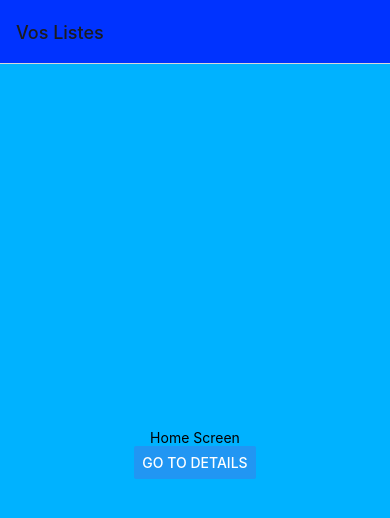
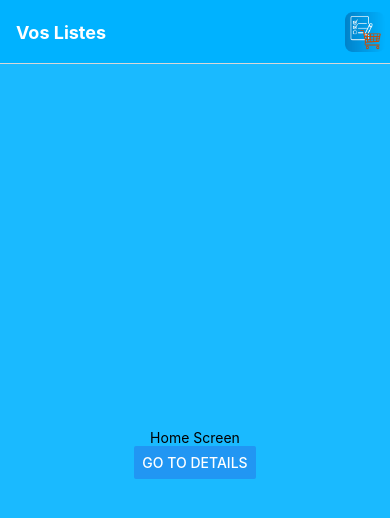
Before and after one commit to Damienvaiton/CaddieCollab, a React Native app: screen / in a window 390 px wide. Shown: the top 518 px of the page. Built offline with nearby package versions, Linux system fonts and the light colour scheme.

Commit message:
Refactor navigation setup and dependencies in package.json and App.tsx

```diff
--- a/App.tsx
+++ b/App.tsx
@@ -1,11 +1,10 @@
 import * as React from "react";
 import { StatusBar } from "expo-status-bar";
-import { Button, StyleSheet, Text, View } from "react-native";
+import { Button, StyleSheet, Text, View, Image } from "react-native";
 import { NavigationContainer } from "@react-navigation/native";
 import { createNativeStackNavigator } from "@react-navigation/native-stack";
 
 const Stack = createNativeStackNavigator();
-
 
 import { NativeStackNavigationProp } from "@react-navigation/native-stack";
 
@@ -24,8 +23,18 @@ function HomeScreen({ navigation }: { navigation: HomeScreenNavigationProp }) {
 		navigation.setOptions({
 			title: "Vos Listes",
 			headerStyle: {
-				backgroundColor: "#0033ff",
+				backgroundColor: "#00b2ff",
 			},
+			headerTintColor: "#fff",
+			headerTitleStyle: {
+				fontWeight: "bold",
+			},
+			headerRight: () => (
+				<Image
+					source={require("./assets/logo.png")}
+					style={{ width: 40, height: 40, marginRight: 5 }}
+				/>
+			),
 		});
 	});
 	return (
@@ -61,7 +70,7 @@ export default function App() {
 const styles = StyleSheet.create({
 	container: {
 		flex: 1,
-		backgroundColor: "#00B2FF",
+		backgroundColor: "#1abaff",
 		alignItems: "center",
 		justifyContent: "center",
 	},
```
